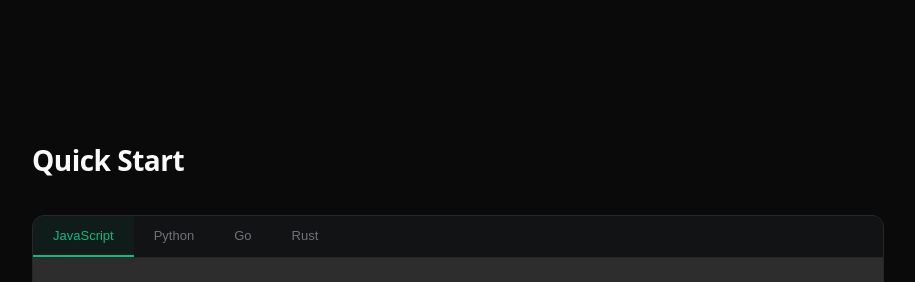
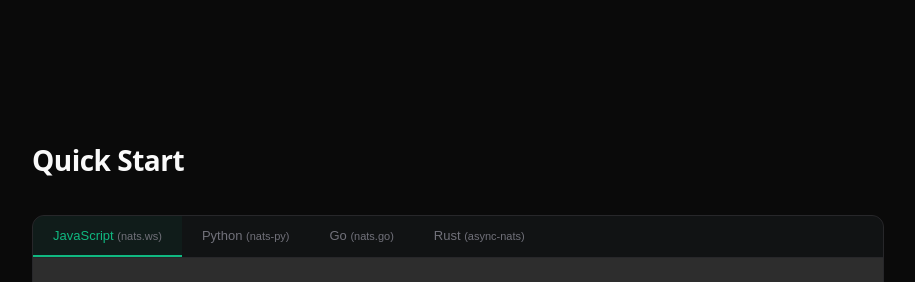
Before and after one commit to sstepanchuk/livequery, a plain HTML site: page docs/index.html in a window 1280 px wide. Shown: the part 518-800 px from the top of the page, without its empty margins (182-1097 px from the left). Drawn offline with nearby package versions, Linux system fonts and the light colour scheme.

Commit message:
feat: add library names to language tabs on landing page

```diff
--- a/docs/index.html
+++ b/docs/index.html
@@ -42,6 +42,7 @@
         .code-tab { padding: 12px 20px; font-size: 13px; color: var(--muted); cursor: pointer; border: none; background: none; transition: all .2s; border-bottom: 2px solid transparent; }
         .code-tab:hover { color: var(--text); }
         .code-tab.active { color: var(--accent); border-bottom-color: var(--accent); background: rgba(16,185,129,.05); }
+        .code-tab span { color: var(--muted); font-weight: 400; font-size: 11px; }
         .code-content { display: none; }
         .code-content.active { display: block; }
         .code-block pre { margin: 0; padding: 24px; font-size: 13px; line-height: 1.7; overflow-x: auto; }
@@ -102,10 +103,10 @@
             <h2>Quick Start</h2>
             <div class="code-block">
                 <div class="code-tabs">
-                    <button class="code-tab active" data-lang="js">JavaScript</button>
-                    <button class="code-tab" data-lang="python">Python</button>
-                    <button class="code-tab" data-lang="go">Go</button>
-                    <button class="code-tab" data-lang="rust">Rust</button>
+                    <button class="code-tab active" data-lang="js">JavaScript <span>(nats.ws)</span></button>
+                    <button class="code-tab" data-lang="python">Python <span>(nats-py)</span></button>
+                    <button class="code-tab" data-lang="go">Go <span>(nats.go)</span></button>
+                    <button class="code-tab" data-lang="rust">Rust <span>(async-nats)</span></button>
                 </div>
                 <div class="code-content active" data-lang="js">
                     <pre><code class="language-javascript">// Subscribe to a query
```
